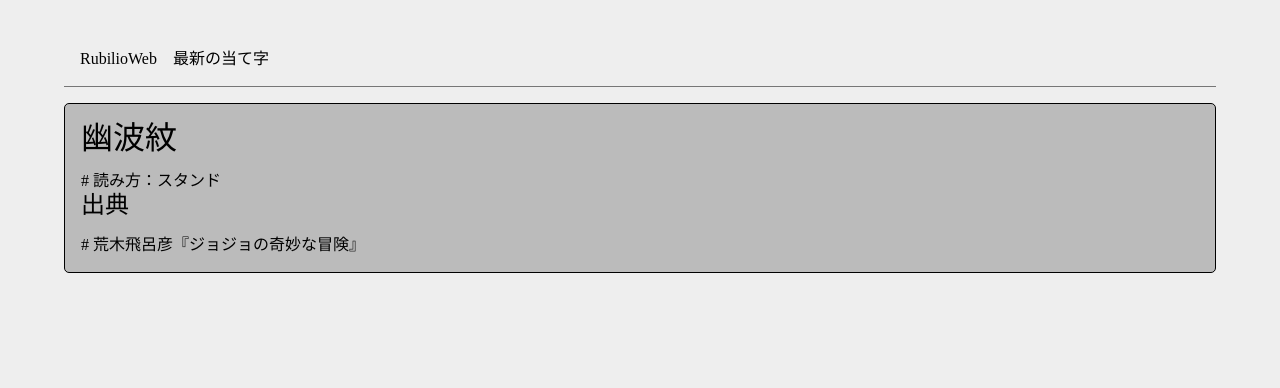
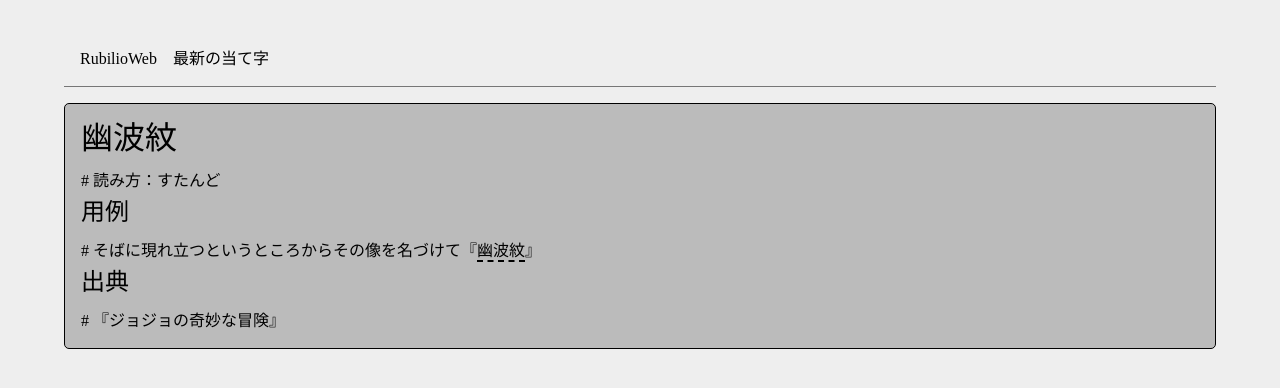
Before and after one commit to satoshin-des/RubilioWeb, a Jekyll site: the page built from _posts/2026-11-23-幽波紋.html, in a window 1280 px wide. Shown: the top 388 px of the page. Built offline with Jekyll 4.4.1, drawn with Linux system fonts in a browser that asks for light colours.

Commit message:
Changed the way to include

```diff
--- /dev/null
+++ b/_includes/ruby-card.html
@@ -0,0 +1,21 @@
+<div class="ruby-article">
+  <h1>{{ include.str }}</h1>
+  <ul>
+    <li>読み方：{{ include.read }}</li>
+  </ul>
+
+  <h2>用例</h2>
+
+  <ul>
+    {% for example in include.examples %}
+      <li>{{ example }}</li>
+    {% endfor %}
+  </ul>
+
+  <h2>出典</h2>
+  <ul>
+    {% for source in include.sources %}
+      <li>{{ source }}</li>
+    {% endfor %}
+  </ul>
+</div>
--- a/_posts/2026-11-23-幽波紋.html
+++ b/_posts/2026-11-23-幽波紋.html
@@ -1,18 +1,14 @@
 ---
 layout: post
-title:  "幽波紋"
+title:  幽波紋（すたんど）
 date:   2026-11-23
 tag: 幽波紋
+examples: [
+  "そばに現れ立つというところからその像を名づけて『<span class='uline'>幽波紋</span>』"
+]
+sources: [
+  "『ジョジョの奇妙な冒険』"
+]
 ---
 
-<div class="ruby-article">
-  <h1>幽波紋</h1>
-  <ul>
-    <li>読み方：スタンド</li>
-  </ul>
-
-  <h2>出典</h2>
-  <ul>
-    <li>荒木飛呂彦『ジョジョの奇妙な冒険』</li>
-  </ul>
-</div>
+{% include ruby-card.html str="幽波紋" read="すたんど" examples=page.examples sources=page.sources %}
--- a/css/main.css
+++ b/css/main.css
@@ -98,6 +98,7 @@ header {
   &> h2 {
     font-size: 18pt;
     margin-bottom: 1rem;
+    margin-top: 0.5rem;
   }
 
   &> ul {
@@ -105,6 +106,21 @@ header {
       &::before {
         content: "# ";
       }
+
+      &> a {
+        &:hover {
+          color: gray;
+        }
+
+        &:active {
+          color: #222;
+        }
+      }
     }
   }
 }
+
+.uline {
+  border-bottom: 2px dashed black;
+  padding-bottom: 1px;
+}
```
Also changed, not shown: _posts/2026-11-23-welcome-to-jekyll.markdown (deleted, +0 -29 lines), _posts/2026-11-24-gonyukoku-kenkou.html (added, +14 -0 lines), _layouts/post.html (line endings or trailing spaces).
